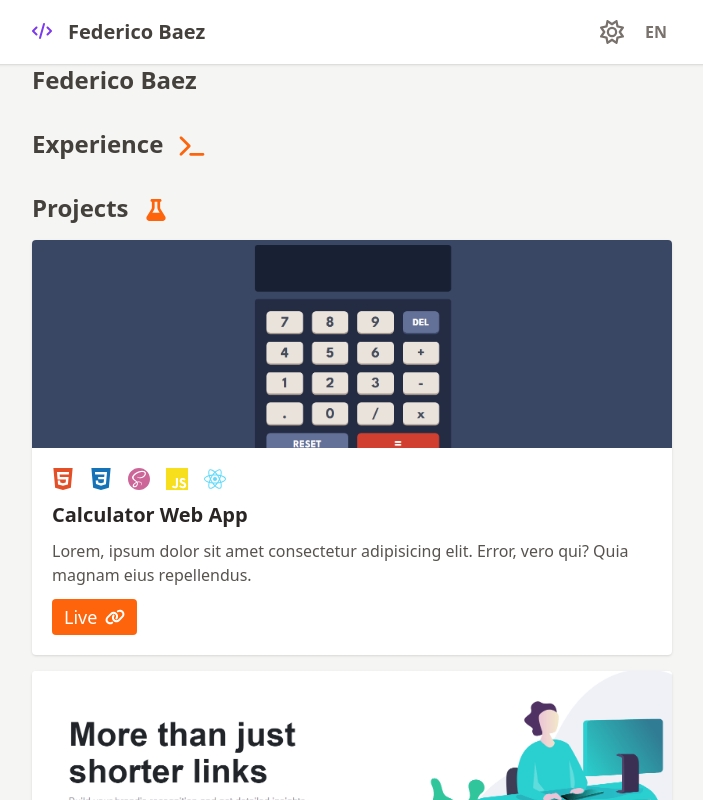
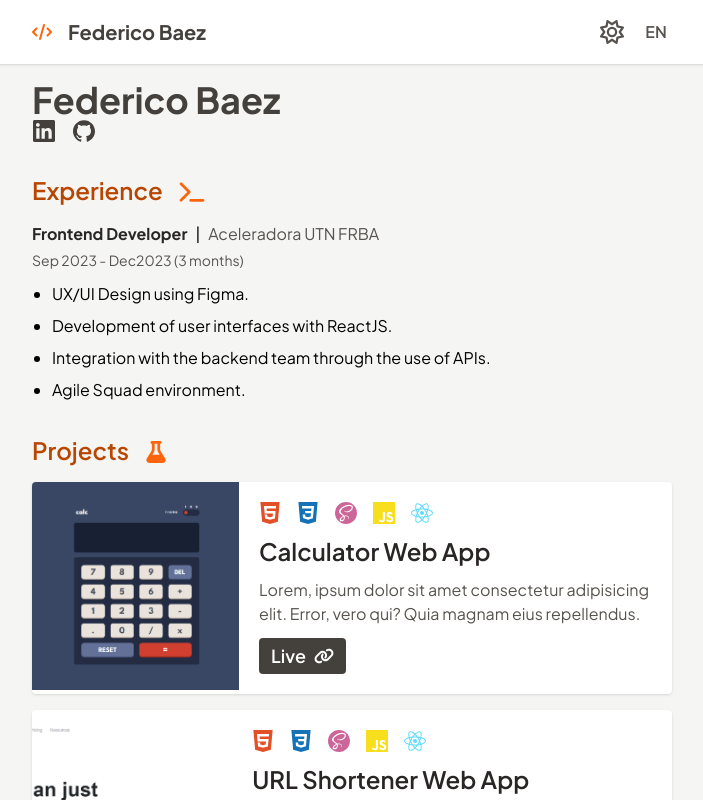
Before and after one commit to Federico-Baez/Federico-Baez-Portfolio, a React (Vite) app: page / in a window 1280 px wide. Shown: the top 800 px of the page, without its empty margins (288-991 px from the left). Built offline with nearby package versions, Linux system fonts and the light colour scheme.

Commit message:
pallette changes

```diff
--- a/src/components/containers/CardContainer.tsx
+++ b/src/components/containers/CardContainer.tsx
@@ -3,40 +3,43 @@ import { FlaskIcon } from "../pure/icons";
 
 export default function CardContainer() {
 	return (
-		<div className="grid grid-cols-1 gap-4 md:gap-4">
+		<section className="section-projects grid grid-cols-1 gap-4 md:gap-4">
 			{/* About me title */}
-			<title className="text-secondary flex items-center gap-4">
+			<title className="text-highlight-dark flex items-center gap-4">
 				<h2 className="items-center text-2xl font-semibold">
 					Projects
 				</h2>
-				<div className="text-secondary-light mt-1">
+				<div className="text-highlight mt-1">
 					<FlaskIcon />
 				</div>
 			</title>
 			<Card
-				cardImg="/public/Calculator-Thumbnail.png"
+				cardImg="/Calculator-Thumbnail.png"
 				cardTechs={["HTML", "CSS", "SCSS", "JS", "ReactJS"]}
 				cardTitle="Calculator Web App"
 				cardDescription="Lorem, ipsum dolor sit amet consectetur adipisicing elit. Error, vero qui? Quia magnam eius repellendus."
+				cardLiveLink="https://federico-baez.github.io/Calculator-App-React/"
 			/>
 			<Card
-				cardImg="/public/Shortener-Thumbnail.png"
+				cardImg="/Shortener-Thumbnail.png"
 				cardTechs={["HTML", "CSS", "SCSS", "JS", "ReactJS"]}
 				cardTitle="URL Shortener Web App"
 				cardDescription="Lorem, ipsum dolor sit amet consectetur adipisicing elit. Error, vero qui? Quia magnam eius repellendus."
+				cardLiveLink="https://federico-baez.github.io/URL-Shortener-App-React/"
 			/>
 			<Card
-				cardImg="/public/Landing-Thumbnail.png"
+				cardImg="/Landing-Thumbnail.png"
 				cardTechs={["HTML", "CSS", "SCSS"]}
 				cardTitle="Responsive Landing Page"
 				cardDescription="Lorem, ipsum dolor sit amet consectetur adipisicing elit. Error, vero qui? Quia magnam eius repellendus."
+				cardLiveLink="https://federico-baez.github.io/Landing-Page/"
 			/>
 			{/* <Card
-						cardImg="/public/Todo-Thumbnail.png"
+						cardImg="/Todo-Thumbnail.png"
 						cardTechs={["ReactJS"]}
 						cardTitle="Todo List Web App"
 						cardDescription="Lorem, ipsum dolor sit amet consectetur adipisicing elit. Error, vero qui? Quia magnam eius repellendus."
 					/> */}
-		</div>
+		</section>
 	);
 }
--- /dev/null
+++ b/src/components/containers/ExperienceContainer.tsx
@@ -0,0 +1,41 @@
+import { TerminalIcon } from "../pure/icons";
+export default function ExperienceContainer() {
+	return (
+		<section className="section-experience flex flex-col gap-4">
+			<title className="text-highlight-dark flex items-center gap-4">
+				<h2 className="items-center text-2xl font-semibold">
+					Experience
+				</h2>
+				<div className="text-highlight mt-1">
+					<TerminalIcon />
+				</div>
+			</title>
+			<article className="flex flex-col gap-3">
+				<div className="flex flex-col gap-1">
+					<div className="flex gap-2">
+						<h3 className="text-chars-strong font-bold">
+							Frontend Developer{" "}
+						</h3>
+						<p> | </p>
+						<h4 className="text-chars-light">
+							Aceleradora UTN FRBA
+						</h4>
+					</div>
+					<h5 className="text-chars-light text-sm">
+						Sep 2023 - Dec2023 (3 months)
+					</h5>
+				</div>
+
+				<ul className="list-disc space-y-2 pl-5">
+					<li>UX/UI Design using Figma.</li>
+					<li>Development of user interfaces with ReactJS.</li>
+					<li>
+						Integration with the backend team through the use of
+						APIs.
+					</li>
+					<li>Agile Squad environment.</li>
+				</ul>
+			</article>
+		</section>
+	);
+}
--- a/src/components/containers/LandingPage.tsx
+++ b/src/components/containers/LandingPage.tsx
@@ -1,38 +1,22 @@
-import Footer from "../pure/Footer";
+/* import Footer from "../pure/Footer"; */
 import Header from "../pure/Header";
-import { TerminalIcon } from "../pure/icons";
 import CardContainer from "./CardContainer";
+import ExperienceContainer from "./ExperienceContainer";
+import PresentationContainer from "./PresentationContainer";
 
 export default function LandingPage() {
 	return (
 		<div>
 			<Header />
-			<main className="mx-auto grid max-w-2xl gap-8 px-4">
+			<main className="mx-auto grid max-w-2xl gap-8 px-4 pb-8 pt-4">
 				{/* About me section */}
-				<section>
-					<title className="text-secondary flex items-center gap-4">
-						<h2 className="items-center text-2xl font-semibold">
-							Federico Baez
-						</h2>
-					</title>
-				</section>
+				<PresentationContainer />
 				{/* Experience section */}
-				<section>
-					<title className="text-secondary flex items-center gap-4">
-						<h2 className="items-center text-2xl font-semibold">
-							Experience
-						</h2>
-						<div className="text-secondary-light mt-1">
-							<TerminalIcon />
-						</div>
-					</title>
-				</section>
-				{/* cards grid container*/}
-				<section>
-					<CardContainer />
-				</section>
+				<ExperienceContainer />
+				{/* Projects section*/}
+				<CardContainer />
 			</main>
-			<Footer />
+			{/* <Footer /> */}
 		</div>
 	);
 }
--- /dev/null
+++ b/src/components/containers/PresentationContainer.tsx
@@ -0,0 +1,17 @@
+import { GithubIcon, LinkedinIcon } from "../pure/icons";
+
+export default function PresentationContainer() {
+	return (
+		<section>
+			<title className="text-chars flex items-center gap-4">
+				<h2 className="items-center text-4xl font-bold">
+					Federico Baez
+				</h2>
+			</title>
+			<div className="flex space-x-4 text-stone-700">
+				<LinkedinIcon />
+				<GithubIcon />
+			</div>
+		</section>
+	);
+}
--- a/src/components/pure/Card.tsx
+++ b/src/components/pure/Card.tsx
@@ -15,6 +15,7 @@ interface CardProps {
 	cardTechs: string[];
 	cardTitle: string;
 	cardDescription: string;
+	cardLiveLink: string;
 }
 
 export default function Card({
@@ -22,6 +23,7 @@ export default function Card({
 	cardTechs,
 	cardTitle,
 	cardDescription,
+	cardLiveLink,
 }: CardProps) {
 	const techLogoSelector = (tech: string): React.ReactNode => {
 		switch (tech) {
@@ -45,7 +47,7 @@ export default function Card({
 	};
 
 	return (
-		<article className="overflow-hidden rounded bg-white shadow">
+		<article className="overflow-hidden rounded bg-white shadow sm:flex">
 			<div className="h-52">
 				<img
 					src={cardImg}
@@ -56,21 +58,28 @@ export default function Card({
 				></img>
 			</div>
 			<div className="space-y-3 p-5">
-				<div className="text-small flex font-semibold text-violet-600">
+				<div className="text-small flex font-semibold">
 					{cardTechs.map((tech, index) => (
 						<span className="mr-4" key={index}>
 							{techLogoSelector(tech)}
 						</span>
 					))}
 				</div>
-				<h2 className="text-xl font-semibold leading-tight text-stone-800">
+				<h2 className="text-chars-strong text-2xl font-semibold leading-tight">
 					{cardTitle}
 				</h2>
-				<p className="text-stone-600">{cardDescription}</p>
-				<button className="bg-secondary-light flex items-center gap-2 rounded px-3 py-1 text-lg text-white">
+				<p className="text-chars-light">{cardDescription}</p>
+				<a
+					href={cardLiveLink}
+					target="_blank"
+					rel="noopener noreferrer"
+					className="bg-chars hover:bg-highlight active:bg-highlight-light group inline-flex cursor-pointer items-center gap-2 rounded px-3 py-1 text-lg font-semibold text-white transition-all hover:gap-5"
+				>
 					Live
-					<LinkIcon />
-				</button>
+					<i className="transform transition-transform group-hover:rotate-90">
+						<LinkIcon />
+					</i>
+				</a>
 			</div>
 			{/* <div className="flex pb-3 pl-5 pt-0">
                     <span className="text-small text-stone-800">2023</span>
--- a/src/components/pure/Header.tsx
+++ b/src/components/pure/Header.tsx
@@ -1,4 +1,4 @@
-import { DarkThemeIcon, LightThemeIcon, ScriptIcon } from "./icons";
+import { LightThemeIcon, ScriptIcon } from "./icons";
 
 export default function Header() {
 	return (
@@ -9,9 +9,9 @@ export default function Header() {
 					<MenuIcon />
 				</button> */}
 				{/* logo + nav desktop */}
-				<div className="flex items-baseline gap-4 pl-4 text-violet-600 duration-200">
+				<div className="text-highlight flex items-baseline gap-4 pl-4 duration-200">
 					<ScriptIcon />
-					<h1 className="text-xl font-bold text-stone-700">
+					<h1 className="text-chars text-xl font-bold">
 						Federico Baez
 					</h1>
 				</div>
@@ -43,11 +43,11 @@ export default function Header() {
 				</div>
 
 				<div className="flex items-center gap-4 pr-4">
-					<button className="rounded-full text-stone-500 transition-colors hover:text-violet-600">
+					<button className="text-chars-light hover:text-highlight active:text-highlight-light rounded-full transition-colors">
 						<LightThemeIcon />
 						{/* <DarkThemeIcon /> */}
 					</button>
-					<button className="h-8 w-8 rounded-full font-semibold text-stone-500 transition-colors hover:text-violet-600">
+					<button className="text-chars-light hover:text-highlight active:text-highlight-light h-8 w-8 rounded-full font-semibold transition-colors">
 						EN
 					</button>
 				</div>
--- a/tailwind.config.js
+++ b/tailwind.config.js
@@ -9,19 +9,23 @@ export default {
 					DEFAULT: "#7C3AED",
 				},
 				secondary: {
-					light: "#FE640B",
-					DEFAULT: "#44403C",
-				},
-				terciary: {
 					light: "#9DE7D3",
 					DEFAULT: "#4BD2AE",
 				},
+				highlight: {
+					light: "#FF9A5C",
+					DEFAULT: "#FE640B",
+					dark: "#B84600",
+				},
+				chars: {
+					light: "#57534e",
+					DEFAULT: "#44403C",
+					strong: "#292524",
+				},
 			},
-		},
-	},
-	extend: {
-		fontFamily: {
-			primary: ["Plus Jakarta Sans"],
+			fontFamily: {
+				primary: ["Plus Jakarta Sans"],
+			},
 		},
 	},
 	plugins: [],
```
